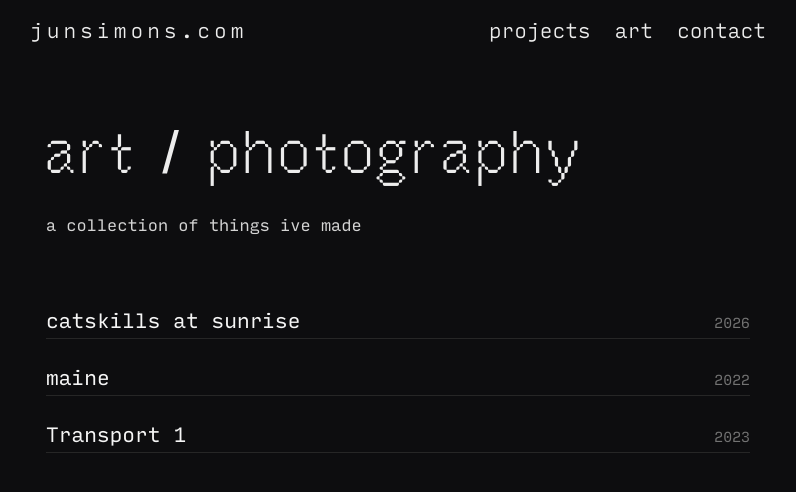
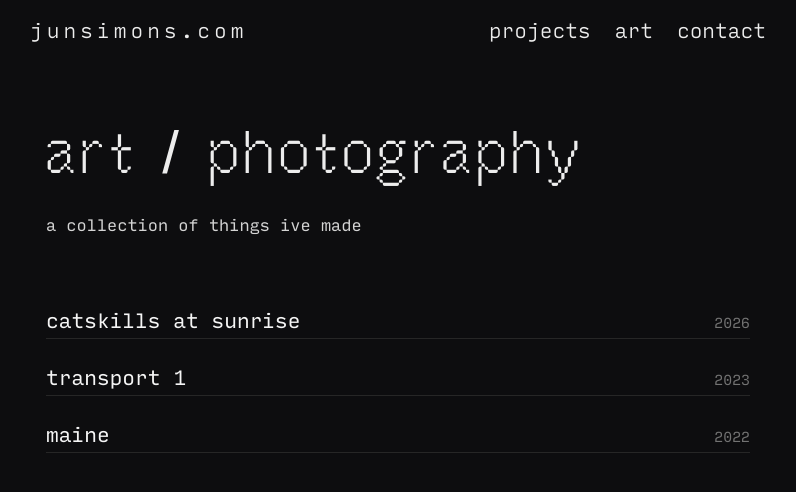
Before and after one commit to jun-simons/personal-deployed, a Next.js app: page /art in a window 1280 px wide. Shown: the top 492 px of the page, without its empty margins (242-1038 px from the left). Built offline with nearby package versions, Linux system fonts and the light colour scheme; no server answers.

Commit message:
update piece order and video def to true

```diff
--- a/src/app/art/pieces.ts
+++ b/src/app/art/pieces.ts
@@ -72,6 +72,19 @@ export const pieces: Piece[] = [
       { type: 'image', src: art('catskills/DSCF3177.jpg'), alt: 'view from mt tremper', caption: 'from tremper'},
     ],
   },
+ {
+    slug: 'transport-1',
+    title: 'transport 1',
+    year: '2023',
+    media: [
+      {
+        type: 'video',
+        src: art('generative/Transport 1.mp4'),
+        loop: true,
+        muted: false,
+      },
+    ],
+  },
   {
     slug: 'maine',
     title: 'maine',
@@ -84,19 +97,6 @@ export const pieces: Piece[] = [
       { type: 'image', src: art('maine/Weeds.jpg'), alt: 'weeds', caption: 'weeds' },
     ],
   },
-  {
-    slug: 'transport-1',
-    title: 'Transport 1',
-    year: '2023',
-    media: [
-      {
-        type: 'video',
-        src: art('generative/Transport 1.mp4'),
-        loop: true,
-        muted: true,
-      },
-    ],
-  },
 ]
 
 export function getPiece(slug: string): Piece | undefined {
```
